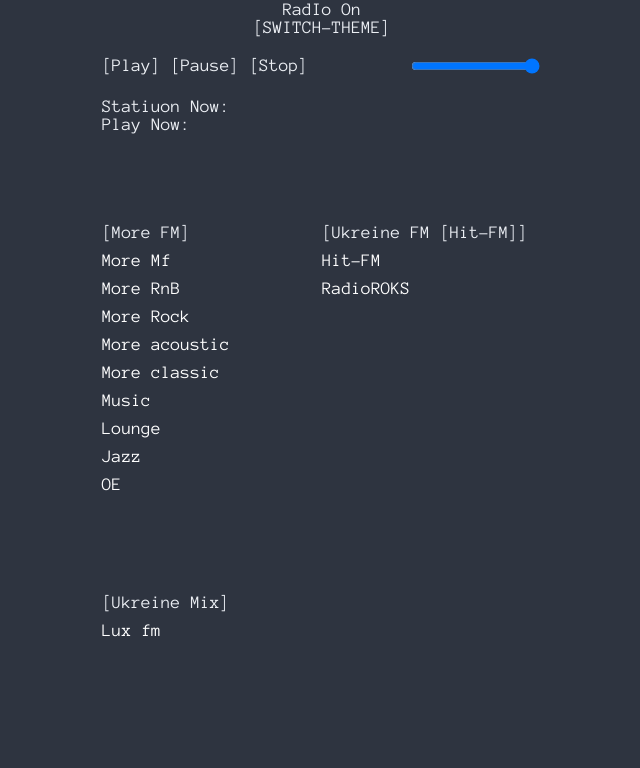
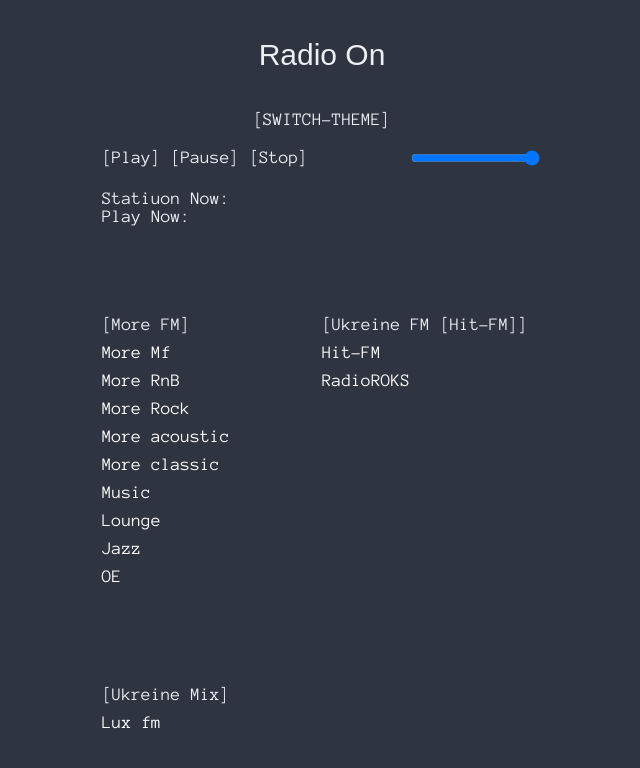
Before and after one commit to ercua/RadioOn, a plain HTML site: page index.html in a window 1280 px wide. Shown: the whole page, without its empty margins (318-958 px from the left). Drawn offline with nearby package versions, Linux system fonts and the light colour scheme; a web font is replaced by a local one.

```diff
--- a/css/style.css
+++ b/css/style.css
@@ -80,7 +80,7 @@
   font-size: 18PX;
 }
 
-.title-log {
+.title-logo {
   font-family: "Tripleled ST", sans-serif;
   font-size: 30px;
   margin: 40px;
--- a/index.html
+++ b/index.html
@@ -14,7 +14,7 @@
 
 <body>
 	<div class="header">
-		<div class="title-logo">RadIo On</div>
+		<div class="title-logo">Radio On</div>
 		<p id="changeTheme">[SWITCH-THEME]</p>
 	</div>
 
```
